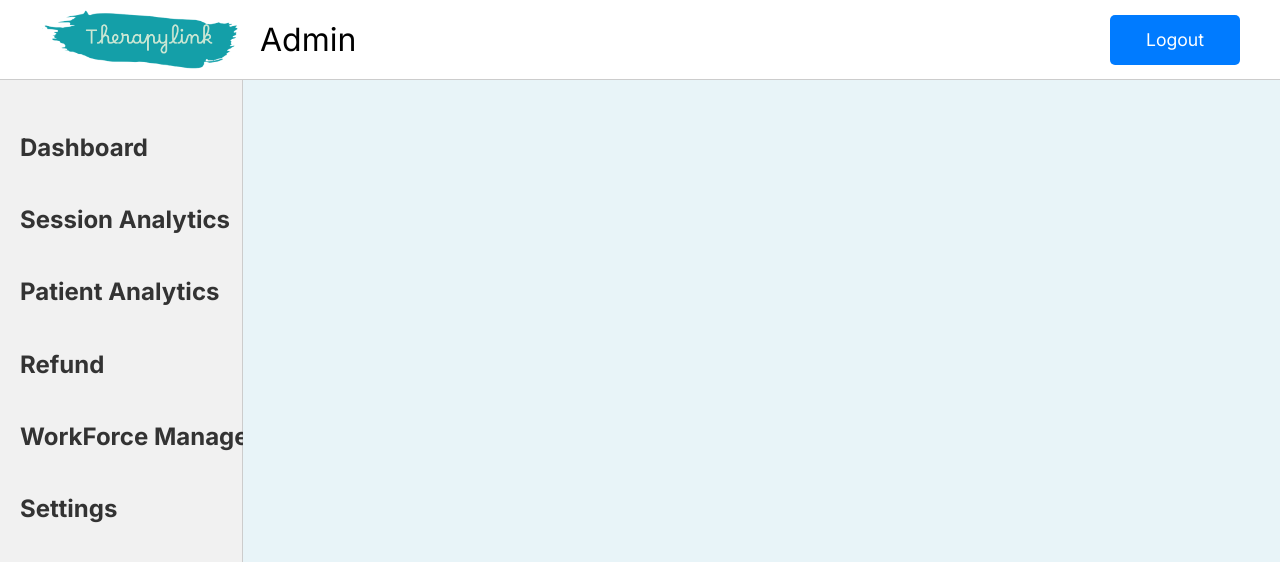
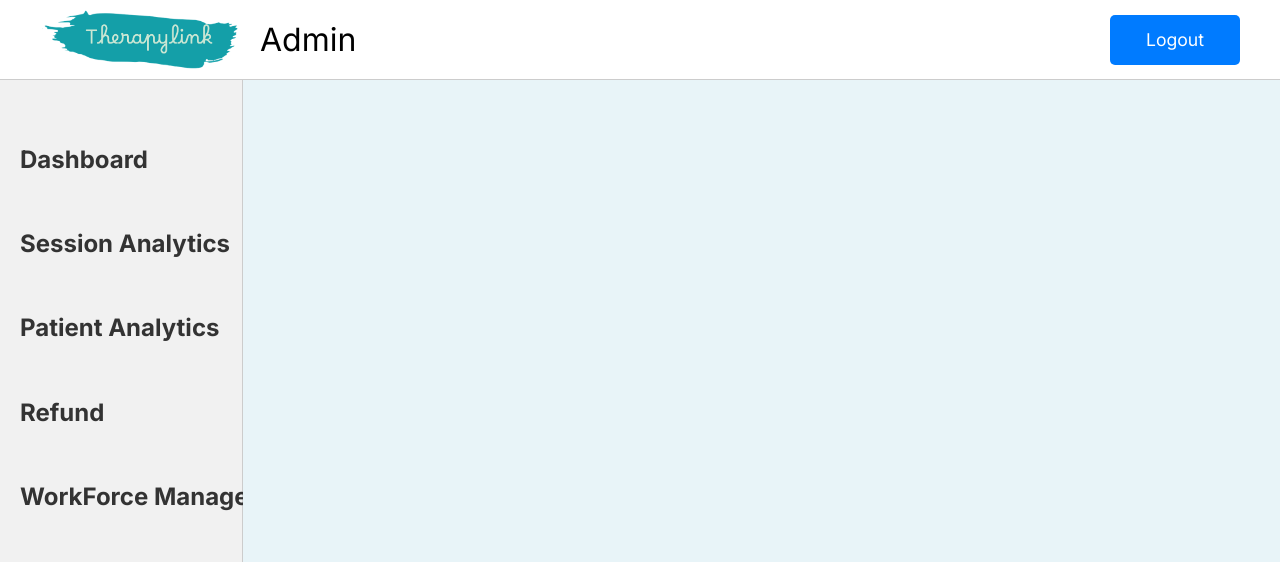
Before and after one commit to OmarTamer206/TherapyLink, an Angular app in the folder client/: page /admin in a window 1280 px wide. Shown: the top 562 px of the page. Built offline with nearby package versions, Linux system fonts and the light colour scheme.

Commit message:
remove settings from the admin component

```diff
--- a/client/src/app/admin/admin.component.html
+++ b/client/src/app/admin/admin.component.html
@@ -14,7 +14,6 @@
         <li><a routerLink="orders">Patient Analytics</a></li>
         <li><a routerLink="users">Refund</a></li>
         <li><a routerLink="settings">WorkForce Manager</a></li>
-        <li><a routerLink="settings">Settings</a></li>
       </ul>
     </nav>
 
```
